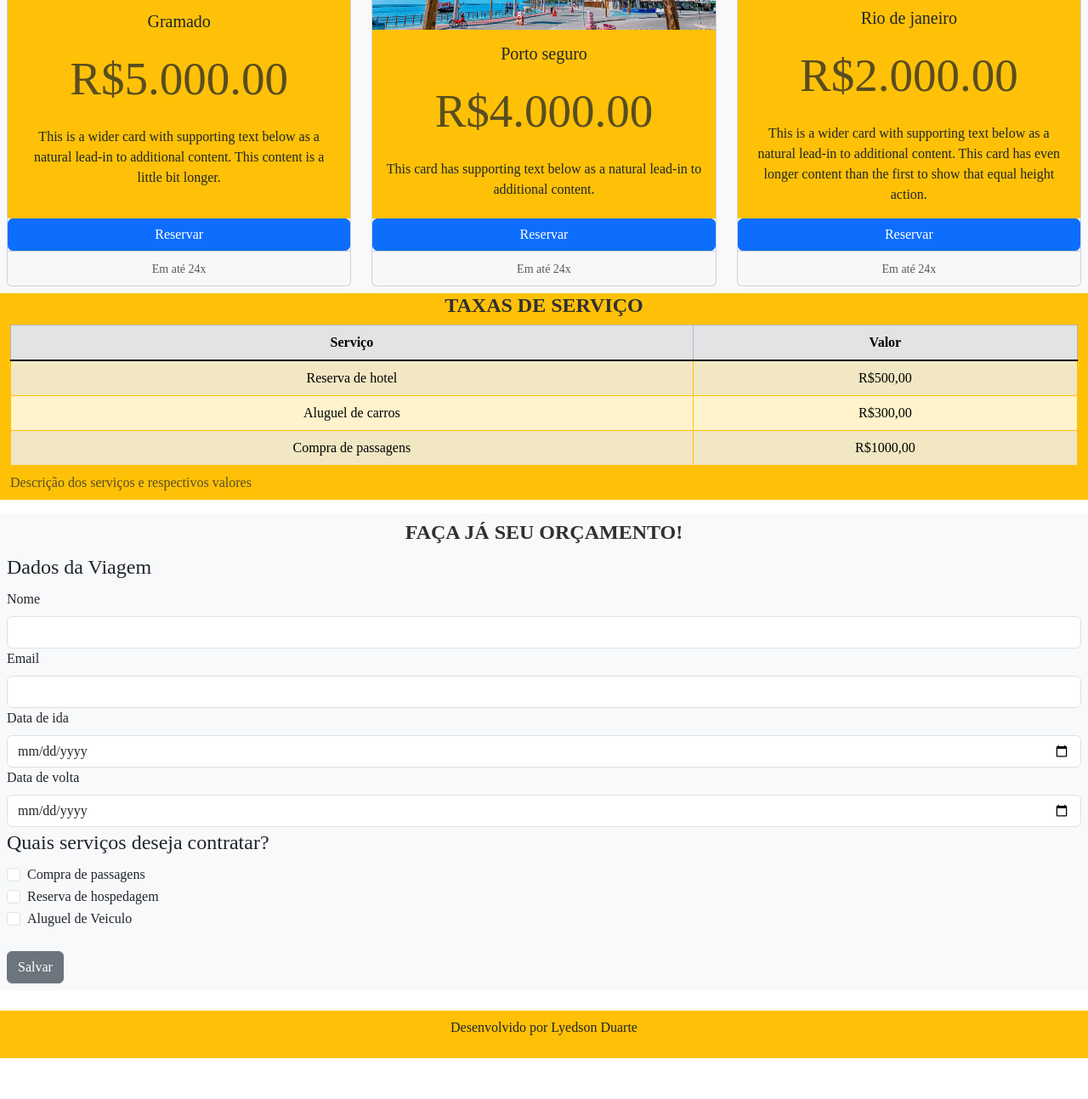
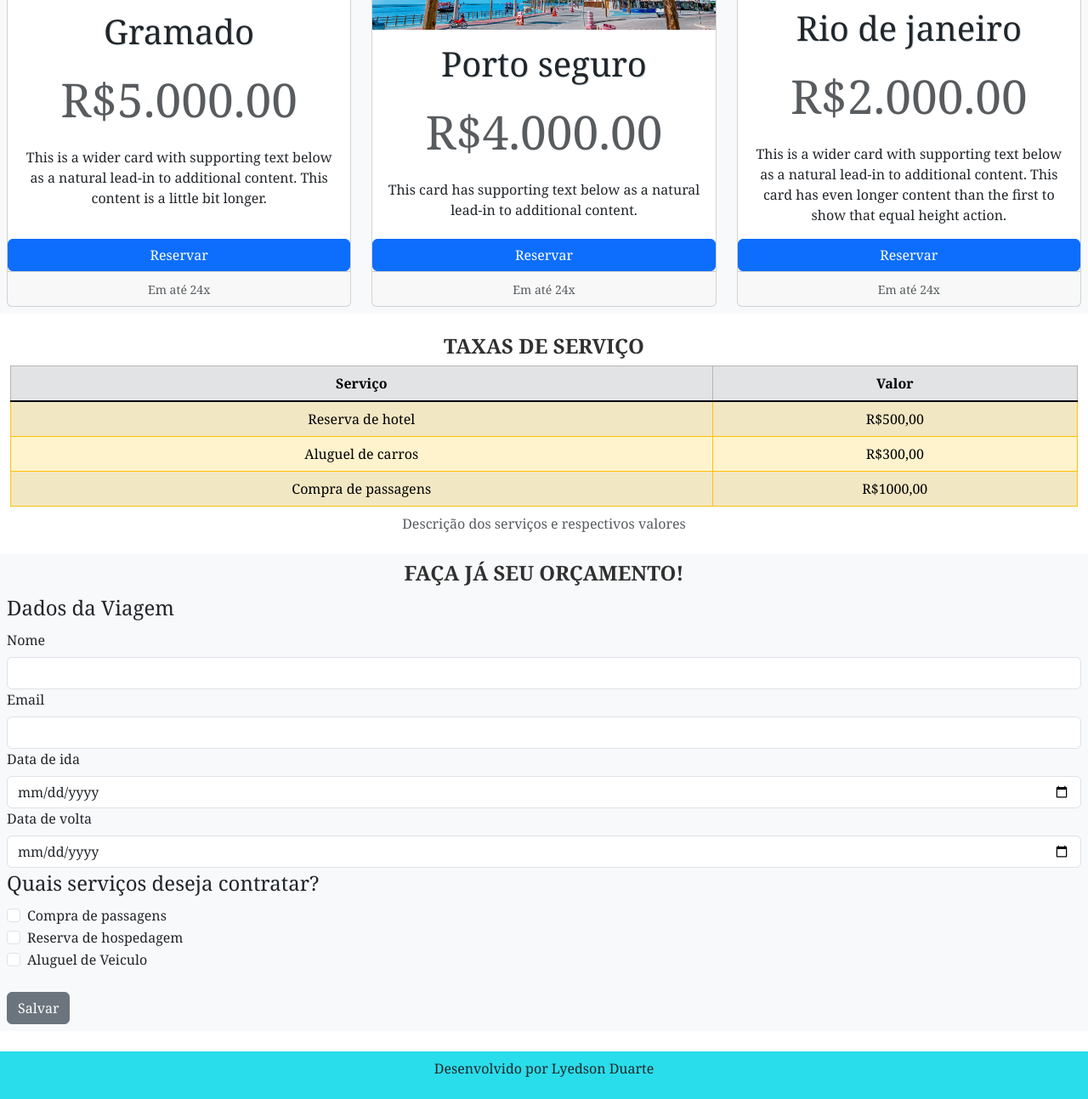
Before and after one commit to LYEDSON-1/Site-de-viagens, a plain HTML site: page index.html in a window 1280 px wide. Shown: the part 1143-2436 px from the top of the page at 85% size. Before the commit the page ends 2388 px from the top, so only its background shows below. Drawn offline with nearby package versions, Linux system fonts and the light colour scheme.

Commit message:
Alteração nas cores do site e da fonte

```diff
--- a/index.html
+++ b/index.html
@@ -11,14 +11,14 @@
 </head>
 <body>
     <header class="container-fluid p-2
-    bg-warning text-center">
-        <nav class="navbar navbar-expand-lg bg-warning">
+     text-center">
+        <nav class="navbar navbar-expand-lg ">
             <div class="container-fluid">
               <a class="navbar-brand" href="#">Viagem dos sonhos</a>
               <button class="navbar-toggler" type="button" data-bs-toggle="collapse" data-bs-target="#navbarSupportedContent" aria-controls="navbarSupportedContent" aria-expanded="false" aria-label="Toggle navigation">
                 <span class="navbar-toggler-icon"></span>
               </button>
-              <div class="collapse navbar-collapse justify-content-end bg-warning" id="navbarSupportedContent">
+              <div class="collapse navbar-collapse justify-content-end " id="navbarSupportedContent">
                 <ul class="navbar-nav >
                   <"li class="nav-item">
                     <a class="nav-link" aria-current="page" href="#">pacotes</a>
@@ -88,9 +88,10 @@
             <div class="col">
               <div class="card h-100 ">
                 <img src="imagens/chale_em_gramado.jpg" class="card-img-top" alt="Gramado">
-                <div class="card-body bg-warning">
+                <div class="card-body ">
                   <h5 class="card-title">Gramado</h5>
-                  <h1 class="card.subtitle text-muted">R$5.000.00</h1>
+                  <h1 class="card.subtitle text-muted
+                  ">R$5.000.00</h1>
                   <p class="card-text">This is a wider card with supporting text below as a natural lead-in to additional content. This content is a little bit longer.</p>
                 </div>
                 <a href="sd" class="btn btn-primary" data-bs-toggle="modal" data-bs-target="#exampleModal">Reservar</a>
@@ -102,9 +103,9 @@
             <div class="col">
               <div class="card h-100 ">
                 <img src="imagens/Porto_seguro.jpeg" class="card-img-top" alt="Porto_seguro">
-                <div class="card-body bg-warning">
+                <div class="card-body ">
                   <h5 class="card-title">Porto seguro</h5>
-                  <h1 class="card.subtitle text-muted"  >R$4.000.00</h1>
+                  <h1 class="card.subtitle text-muted">R$4.000.00</h1>
                   <p class="card-text">This card has supporting text below as a natural lead-in to additional content.</p>
                 </div>
                 <a href="sd" class="btn btn-primary" data-bs-toggle="modal" data-bs-target="#exampleModal">Reservar</a>
@@ -116,7 +117,7 @@
             <div class="col">
               <div class="card h-100 ">
                 <img src="imagens/Rio-de-janeiro..webp" class="card-img-top" alt="Rio_de_janeiro">
-                <div class="card-body bg-warning">
+                <div class="card-body ">
                   <h5 class="card-title"> Rio de janeiro</h5>
                   <h1 class="card.subtitle text-muted" >R$2.000.00</h1>
                   <p class="card-text">This is a wider card with supporting text below as a natural lead-in to additional content. This card has even longer content than the first to show that equal height action.</p>
@@ -132,10 +133,11 @@
 
     </section>
 
-    <section class="container-fluid bg-warning text-center">
+    <section class="container-fluid  text-center">
+      <br>
        <h2>Taxas de serviço</h2>
         <table class="table table-warning table-striped table-hover table-bordered border-warning p-2">
-            <caption>Descrição dos serviços e respectivos valores</caption>
+            <caption class="text-center">Descrição dos serviços e respectivos valores</caption>
             <thead class="table-secondary">
                 <tr>
                 <th>Serviço</th>
@@ -231,7 +233,7 @@
         </form>
     </section>
    <br>
-   <footer class="container-fluid bg-warning p-2 text-center" >
+   <footer class="container-fluid  p-2 text-center" >
     <p>Desenvolvido por Lyedson Duarte</p>
    </footer>
    <script src="https://cdn.jsdelivr.net/npm/bootstrap@5.3.2/dist/js/bootstrap.bundle.min.js" integrity="sha384-C6RzsynM9kWDrMNeT87bh95OGNyZPhcTNXj1NW7RuBCsyN/o0jlpcV8Qyq46cDfL" crossorigin="anonymous"></script>
--- a/style.css
+++ b/style.css
@@ -1,4 +1,8 @@
 
+
+header{
+    background-color: #26ddeafb;
+}
 
 header p{
     color: #ffffffff;
@@ -20,13 +24,25 @@ h2{
     font-weight: 600;
 }
 
+h5 {
+    font-size: medium;
+    color: rgb(0, 0, 0);
+    text-shadow: 1px 1px rgb(202, 215, 220);
+    font-family: Georgia, 'Times New Roman', Times, serif;
+    font-size: 40px;
+}
+
 .carousel.caption h5{
     font-size: 80px;
-    color:#ffc107;
+    color:#26ddeafb;
     text-shadow: 2px 2px black;
 
 }
 
 body{
-    font-family: 'Times New Roman', Times, serif;
+    font-family: Georgia, 'Times New Roman', Times, serif;
 }
+
+footer{
+   background-color:#26ddeafb ;
+}
```
Also changed, not shown: 2 other files.
